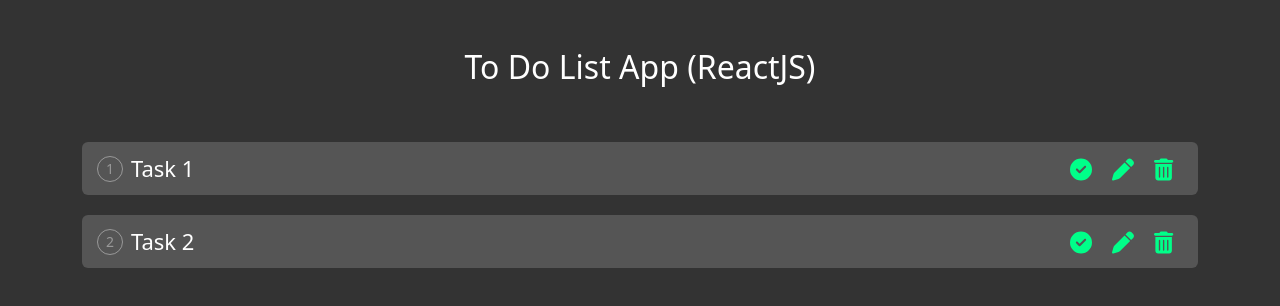
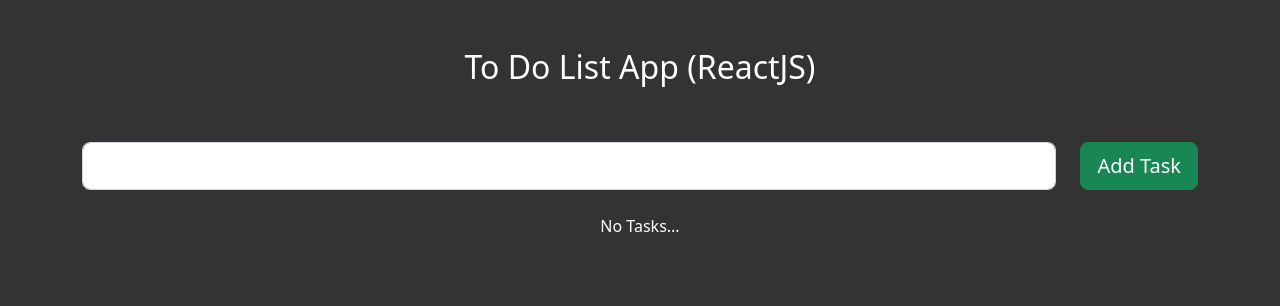
Before and after one commit to ovidiuborze22/react-to-do, a React (Create React App) app: page / in a window 1280 px wide. Shown: the top 306 px of the page. Built offline with nearby package versions, Linux system fonts and the light colour scheme.

Commit message:
updating all functions for ToDo List to Add, Edit, Change Status, Delete a new Task

```diff
--- a/src/App.js
+++ b/src/App.js
@@ -1,92 +1,168 @@
-import React, {useState} from 'react';
-import 'bootstrap/dist/css/bootstrap.min.css';
-import { FontAwesomeIcon } from '@fortawesome/react-fontawesome';
+import React, { useState } from "react";
+import "bootstrap/dist/css/bootstrap.min.css";
+import { FontAwesomeIcon } from "@fortawesome/react-fontawesome";
 import {
-  faCircleCheck, faPen, faTrashCan
-} from '@fortawesome/free-solid-svg-icons';
+  faCircleCheck,
+  faPen,
+  faTrashCan,
+} from "@fortawesome/free-solid-svg-icons";
 
-import './App.css';
+import "./App.css";
 
 function App() {
-
   // Tasks (ToDo List) State
-  const [toDo, settoDo] = useState([
-    {"id": 1, "title": "Task 1", "status": false},
-    {"id": 2, "title": "Task 2", "status": false}
-  ]);
+  const [toDo, setToDo] = useState([]);
 
   // Temp State
-  const [newTask, setNewTask] = useState('');
-  const [updateData, setUpdateData] = useState('');
+  const [newTask, setNewTask] = useState("");
+  const [updateData, setUpdateData] = useState("");
 
   // Add task
   const addTask = () => {
-    //
+    if (newTask) {
+      let num = toDo.length + 1;
+      let newEntry = { id: num, title: newTask, status: false };
+      setToDo([...toDo, newEntry]);
+      setNewTask("");
     }
+  };
 
   // Delete task
   const deleteTask = (id) => {
-    //
-  }
+    let newTasks = toDo.filter((task) => task.id !== id);
+    setToDo(newTasks);
+  };
 
   // Mark task as done or completed
   const markDone = (id) => {
-    //
+    let newTask = toDo.map((task) => {
+      if (task.id === id) {
+        return { ...task, status: !task.status };
       }
+      return task;
+    });
+    setToDo(newTask);
+  };
 
   // Cancel update
   const cancelUpdate = () => {
-    //
-  }
+    setUpdateData("");
+  };
 
   // Change task for update
   const changeTask = (e) => {
-    //
-  }
+    let newEntry = {
+      id: updateData.id,
+      title: e.target.value,
+      status: updateData.status ? true : false,
+    };
+    setUpdateData(newEntry);
+  };
 
   // Update task
   const updateTask = () => {
-    //
-  }
-
+    let filterRecords = [...toDo].filter((task) => task.id !== updateData.id);
+    let updatedObject = [...filterRecords, updateData];
+    setToDo(updatedObject);
+    setUpdateData("");
+  };
 
   return (
     <div className="container App">
+      <br />
+      <br />
+      <h2>To Do List App (ReactJS)</h2>
+      <br />
+      <br />
+      {/*Update Task */}
+      {updateData && updateData ? (
+        <>
+          <div className="row">
+            <div className="col">
+              <input
+                value={updateData && updateData.title}
+                onChange={(e) => changeTask(e)}
+                className="form-control form-control-lg"
+              />
+            </div>
+            <div className="col-auto">
+              <button
+                className="btn btn-lg btn-success mr-20"
+                onClick={updateTask}
+              >
+                Update
+              </button>
+              <button onClick={cancelUpdate} className="btn btn-lg btn-warning">
+                Cancel
+              </button>
+            </div>
+          </div>
+          <br />
+        </>
+      ) : (
+        <>
+          {/*Add Task */}
+          <div className="row">
+            <div className="col">
+              <input
+                value={newTask}
+                onChange={(e) => setNewTask(e.target.value)}
+                className="form-control form-control-lg"
+              />
+            </div>
+            <div className="col-auto">
+              <button onClick={addTask} className="btn btn-lg btn-success">
+                Add Task
+              </button>
+            </div>
+          </div>
+          <br />
+        </>
+      )}
+      {/* Display ToDos */}
+      {toDo && toDo.length ? "" : "No Tasks..."}
+      {toDo &&
+        toDo
+          .sort((a, b) => (a.id > b.id ? 1 : -1))
+          .map((task, index) => {
+            return (
+              <React.Fragment key={task.id}>
+                <div className="col taskBg">
+                  <div className={task.status ? "done" : ""}>
+                    <span className="taskNumber">{index + 1}</span>
+                    <span className="taskText">{task.title}</span>
+                  </div>
+                  <div className="iconsWrap">
+                    <span
+                      title="Completed / Not Completed"
+                      onClick={(e) => markDone(task.id)}
+                    >
+                      <FontAwesomeIcon icon={faCircleCheck} />
+                    </span>
 
-      <br/><br/>
-      <h2>To Do List App (ReactJS)</h2>
-      <br/><br/>
+                    {task.status ? null : (
+                      <span
+                        title="Edit"
+                        onClick={() =>
+                          setUpdateData({
+                            id: task.id,
+                            title: task.title,
+                            status: task.status ? true : false,
+                          })
+                        }
+                      >
+                        <FontAwesomeIcon icon={faPen} />
+                      </span>
+                    )}
 
-      {/* Display ToDos */}
-
-      {toDo && toDo.length ? '' : 'No Tasks...'}
-      {toDo && toDo
-      .map((task, index) => {
-        return(
-          <React.Fragment key={task.id}>
-
-            <div className='col taskBg'>
-              <div className={task.status ? 'done' : ''}>
-                <span className='taskNumber'>{index + 1}</span>
-                <span className='taskText'>{task.title}</span>
-              </div>
-              <div className='iconsWrap'>
-                <span>
-                  <FontAwesomeIcon icon={faCircleCheck}/>
-                </span>
-                <span>
-                  <FontAwesomeIcon icon={faPen}/>
-                </span>
-                <span>
-                  <FontAwesomeIcon icon={faTrashCan}/>
+                    <span title="Delete" onClick={() => deleteTask(task.id)}>
+                      <FontAwesomeIcon icon={faTrashCan} />
                     </span>
                   </div>
                 </div>
-
               </React.Fragment>
-        )
+            );
           })}
-
     </div>
   );
 }
```
Lines whose indentation alone changed are shown as unchanged.
